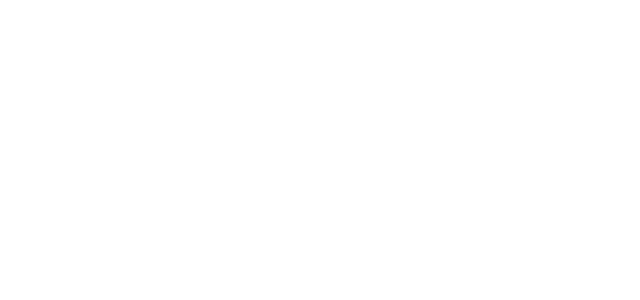
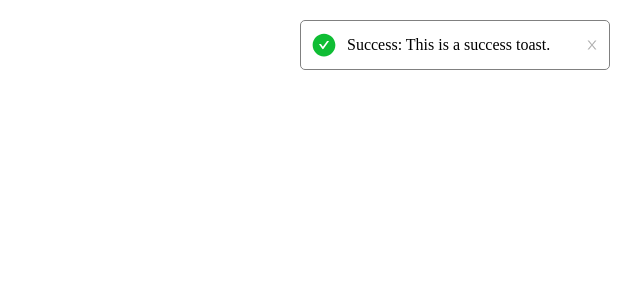
Before and after one commit to davimgfx/to-do-app, a React (Vite) app in the folder client/: page / in a window 1280 px wide. Shown: the top 300 px of the page, without its empty margins (640-1280 px from the left). Built offline with nearby package versions, Linux system fonts and the light colour scheme.

Commit message:
fix: fix the position of the toast notification

```diff
--- a/client/src/App.tsx
+++ /dev/null
@@ -1,7 +0,0 @@
-import "./global.scss";
-
-export const App = () => {
-  return (
-    <div></div>
-  );
-};
--- a/client/src/assets/components/ToastNotifications/index.tsx
+++ b/client/src/components/ToastNotifications/index.tsx
@@ -1,6 +1,5 @@
 import { useToastData } from "./hooks/useToastData";
-import "./styles.scss";
-
+import "./toastNotifications.styles.scss";
 import { AiOutlineClose } from "react-icons/ai";
 
 export type messageType = "success" | "error" | "warning" | "info";
@@ -21,6 +20,7 @@
   };
 
   return (
+    <div className="wrapper">
       <div className="notificationDiv">
         <div className="notification">
           <div style={beforeStyle} className="animationDiv"></div>
@@ -33,5 +33,6 @@
           <AiOutlineClose />
         </div>
       </div>
+    </div>
   );
 };
--- a/client/src/assets/components/ToastNotifications/styles.scss
+++ b/client/src/components/ToastNotifications/toastNotifications.styles.scss
@@ -18,13 +18,18 @@
     transform: translateX(-10px);
   }
 }
+.wrapper {
+  position: fixed;
+  top: 20px;
+  right: 20px;
+}
 
 .notificationDiv {
   display: flex;
   align-items: center;
   justify-content: space-between;
   padding: 1rem;
-  width: 30rem;
+  width: 31rem;
   gap: 3rem;
   height: 5rem;
   border-radius: 5px;
@@ -41,7 +46,7 @@
     height: 5px;
     bottom: 0;
     left: 0;
-    width: 32rem;
+    width: 31rem;
     border-radius: 5px;
     animation: progress 5s linear forwards;
   }
--- /dev/null
+++ b/client/src/layout/App.tsx
@@ -0,0 +1,6 @@
+import { ToastNotifications } from "../components";
+import "../styles/global.scss";
+
+export const App = () => {
+  return <ToastNotifications type="success" />;
+};
```
Also changed, not shown: client/src/main.tsx (+6 -7 lines), client/src/components/ToastNotifications/hooks/useToastData/index.tsx (renamed from client/src/assets/components/ToastNotifications/hooks/useToastData/index.tsx), client/src/components/index.ts (renamed from client/src/assets/components/index.ts), client/src/layout/styles.scss (added), client/src/styles/global.scss (line endings or trailing spaces), 1 other file (tests, documents, lock files or other folders). Lines whose indentation alone changed are shown as unchanged.
